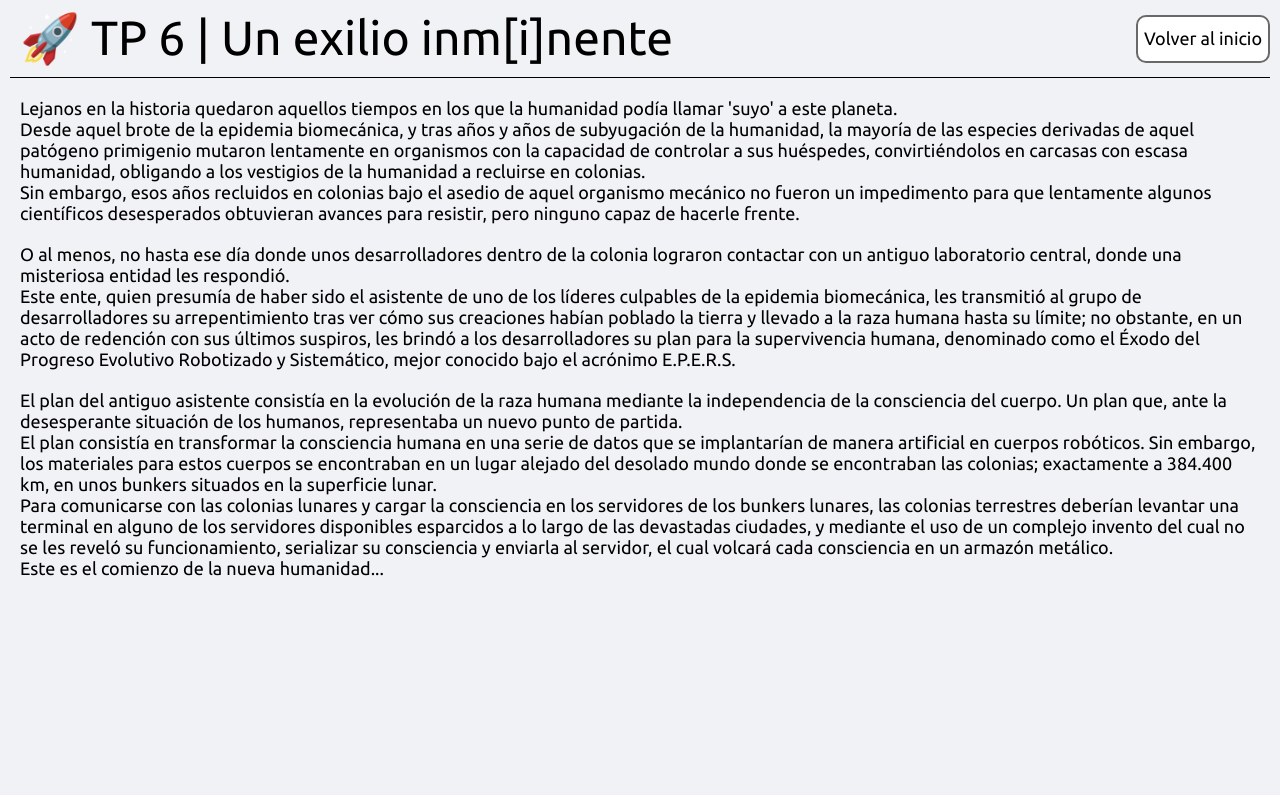
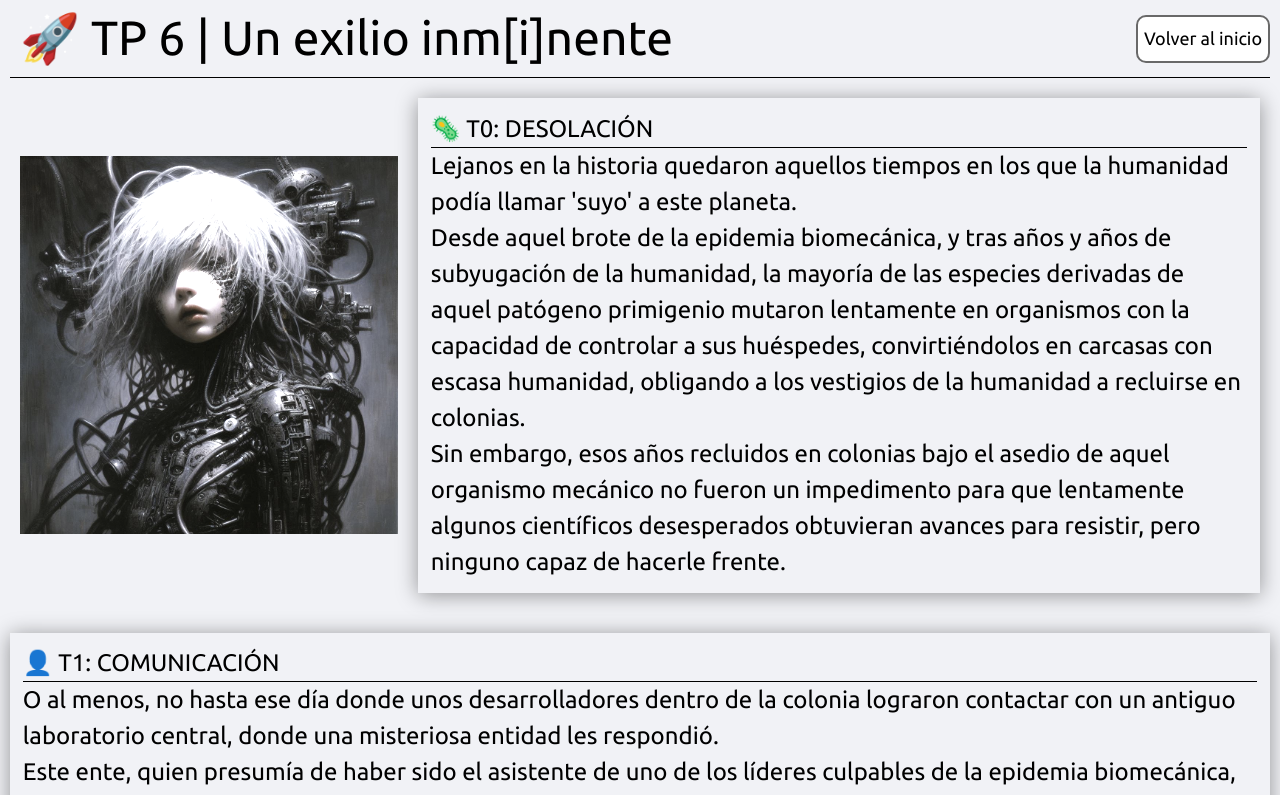
Before and after one commit to francogarcino/frontend-api, a React (Create React App) app: page /situacion in a window 1280 px wide. Shown: the top 795 px of the page. Built offline with nearby package versions, Linux system fonts and the light colour scheme; no server answers.

Commit message:
ultimas (espero) mejoras visuales

```diff
--- a/src/styles/styles.scss
+++ b/src/styles/styles.scss
@@ -19,9 +19,36 @@
   align-items: center;
 }
 
+.columned {
+  display: flex;
+  flex-direction: row;
+  align-items: center;
+}
+
+.android {
+  width: 30%;
+  height: 30%;
+  filter: brightness(150%) saturate(50%);
+  transition: filter 0s ease;
+}
+
 .text {
   font-family: 'Ubuntu', sans-serif;
   font-size: 18px;
+}
+
+.lore {
+  font-family: 'Ubuntu', sans-serif;
+  font-size: 24px;
+  line-height: 1.5;
+  padding: 0.8rem;
+  box-shadow: 0 2px 20px rgba(0, 0, 0, 0.4);
+
+  transition: .2s;
+  &:hover {
+    background-color: #D7CDC7;
+    transform: scale(1.01);
+  }
 }
 
 .title {
@@ -54,35 +81,31 @@
   }
 }
 
-.home-btn {
+.btn-base {
+  font-size: 18px;
+  border-radius: 10px;
   background-color: white;
-  font-size: 18px;
-  margin: 0 2px 10px 2px;
-  border-radius: 10px;
   border: 2px solid dimgray;
+  transition: .2s;
 
-  width: 20rem;
-
-  transition: .2s;
   &:hover {
     transform: scale(1.1);
     cursor: pointer;
+    box-shadow: 0 2px 20px rgba(0, 0, 0, 0.4);
   }
 }
 
+.home-btn {
+  @extend .btn-base;
+  width: 20rem;
+  margin: 0 2px 10px 2px;
+}
+
 .back-btn {
-  border-radius: 10px;
+  @extend .btn-base;
   height: 3rem;
-  font-size: 18px;
-  background-color: white;
-  border: 2px solid dimgray;
+}
 
-  transition: .2s;
-  &:hover {
-    transform: scale(1.1);
-    cursor: pointer;
-  }
-}
 
 .elems-in-row {
   display: flex;
--- a/src/views/Enunciado.js
+++ b/src/views/Enunciado.js
@@ -14,20 +14,20 @@ export default function Enunciado() {
                 <p className="text title"> 🚀 TP 6 | Un exilio inm[i]nente </p>
                 <button className="back-btn text" onClick={goHome}> Volver al inicio </button>
             </div>
-            <div className="margined">
-                <div className="text">
-                    {preambulo()}
-                    {conexion()}
-                    {revelacion()}
-                </div>
+            <div className="columned margined">
+                <img className="margined android" src={require("../assets/andriods.jpeg")} alt="Androide por IA"/>
+                { preambulo() }
             </div>
+            { conexion() }
+            { revelacion() }
         </div>
     )
 }
 
 const preambulo = () => {
     return(
-        <div className="margined">
+        <div className="margined lore">
+            <div className="underlined"> 🦠 T0: DESOLACIÓN </div>
             Lejanos en la historia quedaron aquellos tiempos en los que la humanidad podía llamar 'suyo' a este planeta. <br></br>
 
             Desde aquel brote de la epidemia biomecánica, y tras años y años de subyugación de la humanidad, la mayoría de las especies derivadas de aquel patógeno primigenio mutaron lentamente en organismos con la capacidad de controlar a sus huéspedes, convirtiéndolos en carcasas con escasa humanidad, obligando a los vestigios de la humanidad a recluirse en colonias. <br></br>
@@ -39,22 +39,38 @@ const preambulo = () => {
 
 const conexion = () => {
     return(
-        <div className="margined">
-            O al menos, no hasta ese día donde unos desarrolladores dentro de la colonia lograron contactar con un antiguo laboratorio central, donde una misteriosa entidad les respondió. <br></br>
+        <div className="margined lore">
+            <div className="underlined"> 👤 T1: COMUNICACIÓN </div>
+            O al menos, no hasta ese día donde unos desarrolladores dentro de la colonia lograron contactar con un
+            antiguo laboratorio central, donde una misteriosa entidad les respondió. <br></br>
 
-            Este ente, quien presumía de haber sido el asistente de uno de los líderes culpables de la epidemia biomecánica, les transmitió al grupo de desarrolladores su arrepentimiento tras ver cómo sus creaciones habían poblado la tierra y llevado a la raza humana hasta su límite; no obstante, en un acto de redención con sus últimos suspiros, les brindó a los desarrolladores su plan para la supervivencia humana, denominado como el Éxodo del Progreso Evolutivo Robotizado y Sistemático, mejor conocido bajo el acrónimo E.P.E.R.S.
+            Este ente, quien presumía de haber sido el asistente de uno de los líderes culpables de la epidemia
+            biomecánica, les transmitió al grupo de desarrolladores su arrepentimiento tras ver cómo sus creaciones
+            habían poblado la tierra y llevado a la raza humana hasta su límite; no obstante, en un acto de redención
+            con sus últimos suspiros, les brindó a los desarrolladores su plan para la supervivencia humana, denominado
+            como el Éxodo del Progreso Evolutivo Robotizado y Sistemático, mejor conocido bajo el acrónimo E.P.E.R.S.
         </div>
     )
 }
 
 const revelacion = () => {
-    return(
-        <div className="margined">
-            El plan del antiguo asistente consistía en la evolución de la raza humana mediante la independencia de la consciencia del cuerpo. Un plan que, ante la desesperante situación de los humanos, representaba un nuevo punto de partida. <br></br>
+    return (
+        <div className="margined lore">
+            <div className="underlined"> 📄 T2: ESPERANZA </div>
+            El plan del antiguo asistente consistía en la evolución de la raza humana mediante la independencia de la
+            consciencia del cuerpo. Un plan que, ante la desesperante situación de los humanos, representaba un nuevo
+            punto de partida. <br></br>
 
-            El plan consistía en transformar la consciencia humana en una serie de datos que se implantarían de manera artificial en cuerpos robóticos. Sin embargo, los materiales para estos cuerpos se encontraban en un lugar alejado del desolado mundo donde se encontraban las colonias; exactamente a 384.400 km, en unos bunkers situados en la superficie lunar. <br></br>
+            El plan consistía en transformar la consciencia humana en una serie de datos que se implantarían de manera
+            artificial en cuerpos robóticos. Sin embargo, los materiales para estos cuerpos se encontraban en un lugar
+            alejado del desolado mundo donde se encontraban las colonias; exactamente a 384.400 km, en unos bunkers
+            situados en la superficie lunar. <br></br>
 
-            Para comunicarse con las colonias lunares y cargar la consciencia en los servidores de los bunkers lunares, las colonias terrestres deberían levantar una terminal en alguno de los servidores disponibles esparcidos a lo largo de las devastadas ciudades, y mediante el uso de un complejo invento del cual no se les reveló su funcionamiento, serializar su consciencia y enviarla al servidor, el cual volcará cada consciencia en un armazón metálico. <br></br>
+            Para comunicarse con las colonias lunares y cargar la consciencia en los servidores de los bunkers lunares,
+            las colonias terrestres deberían levantar una terminal en alguno de los servidores disponibles esparcidos a
+            lo largo de las devastadas ciudades, y mediante el uso de un complejo invento del cual no se les reveló su
+            funcionamiento, serializar su consciencia y enviarla al servidor, el cual volcará cada consciencia en un
+            armazón metálico. <br></br>
 
             Este es el comienzo de la nueva humanidad...
         </div>
```
Also changed, not shown: src/assets/andriods.jpeg (added).
